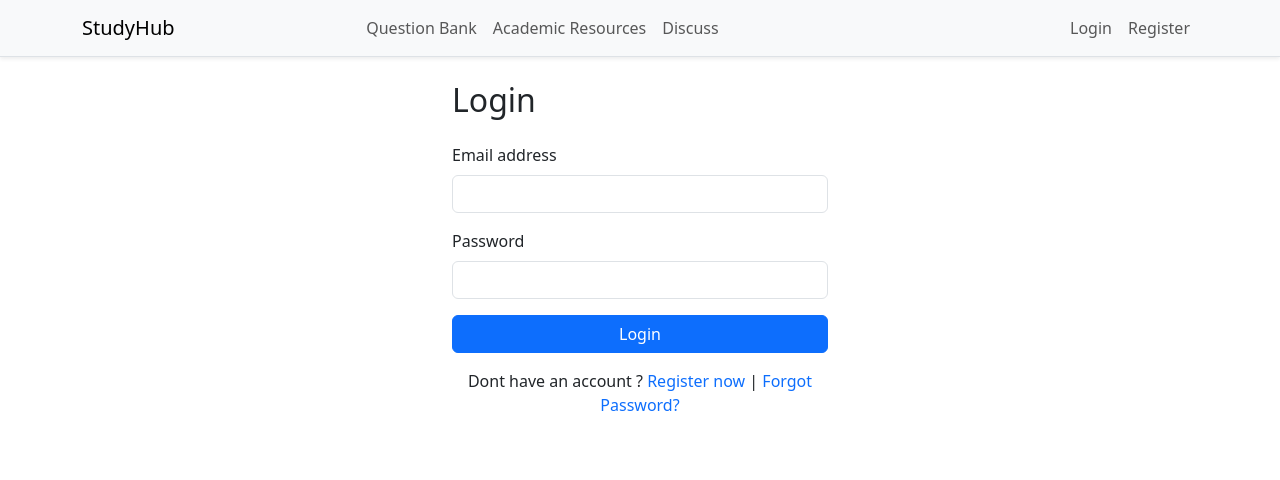
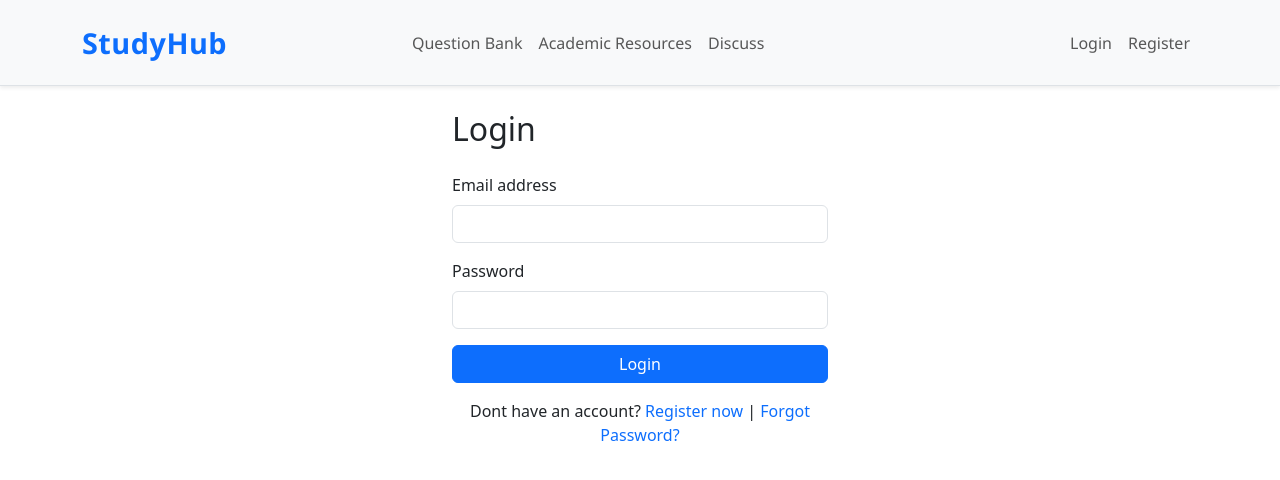
Before and after one commit to sowmiyacodes/studyhubfrontend, a React (Create React App) app: page /login in a window 1280 px wide. Shown: the top 480 px of the page. Built offline with nearby package versions, Linux system fonts and the light colour scheme.

Commit message:
changes made and added the usercontext for the before error

```diff
--- a/src/App.js
+++ b/src/App.js
@@ -1,28 +1,38 @@
+// App.js
 import "bootstrap/dist/css/bootstrap.min.css";
 import "bootstrap/dist/js/bootstrap.bundle.min";
-import { Routes, Route, Outlet } from "react-router-dom";
+import { Routes, Route } from "react-router-dom";
+import Cookies from "js-cookie";
+import { useState } from "react";
+
 import Header from './components/header/header.component.jsx';
 import RegisterForm from './components/auth/register.component.jsx';
 import LoginForm from './components/auth/login.component.jsx';
+import { UserContext } from './components/context/usercontext.component.js';
 
-const Home = () => {
-	return (
-		<div>Home dummy content </div>
-	);
-}
-
+const Home = () => <div className="container mt-5">Home dummy content</div>;
 
 const App = () => {
-   return (
-    <Routes>
-      <Route path="/" element = {<Header />}>
-          <Route index element = {<Home />} />
-          <Route path="register" element = {<RegisterForm />} />
-          <Route path="login" element = {<LoginForm />} />
-      </Route>
-     </Routes>
-   );
+  // initialize user state from cookies
+  const [user, setUser] = useState(() => {
+    const displayName = Cookies.get("display_name");
+    const email = Cookies.get("email");
+    return displayName && email ? { display_name: displayName, email } : null;
+  });
+
+  return (
+    <UserContext.Provider value={{ user, setUser }}>
+      <Routes>
+        <Route path="/" element={<Header />}>
+          <Route index element={<Home />} />
+          <Route path="register" element={<RegisterForm />} />
+          <Route path="login" element={<LoginForm />} />
+          {/* Optional: catch-all redirect */}
+          <Route path="*" element={<Home />} />
+        </Route>
+      </Routes>
+    </UserContext.Provider>
+  );
 };
 
-
 export default App;
--- a/src/components/auth/login.component.jsx
+++ b/src/components/auth/login.component.jsx
@@ -1,9 +1,11 @@
-import React, { useState } from 'react';
+import React, { useState, useContext } from 'react';
 import { Link, useNavigate } from "react-router-dom";
 import Cookies from "js-cookie";
+import { UserContext } from "../context/usercontext.component.js"; // adjust path
 
 const LoginForm = () => {
   const navigate = useNavigate();
+  const { setUser } = useContext(UserContext); // ✅ use context
 
   const [formData, setFormData] = useState({
     email: "",
@@ -20,10 +22,7 @@ const LoginForm = () => {
       ...formData,
       [name]: value
     });
-    setErrors((prev) => ({
-      ...prev,
-      [name]: ''
-    }));
+    setErrors((prev) => ({ ...prev, [name]: '' }));
   };
 
   const validateData = () => {
@@ -55,26 +54,21 @@ const LoginForm = () => {
       if (response.ok) {
         setMessage(data.message || "Login successful!");
 
-        // ✅ store token in localStorage (from backend response)
-        if (response.ok) {
-  setMessage(data.message || "Login successful!");
+        // store display_name and email in cookies
+        if (data.display_name && data.email) {
+          Cookies.set("display_name", data.display_name, { expires: 1 });
+          Cookies.set("email", data.email, { expires: 1 });
 
-  // store token in localStorage (optional)
-  if (data.accessToken) {
-    localStorage.setItem("token", data.accessToken);
-  }
+          // ✅ update Navbar immediately
+          setUser({ display_name: data.display_name, email: data.email });
+        }
 
-  // ✅ store display_name and email in cookies
-  if (data.display_name && data.email) {
-    Cookies.set("display_name", data.display_name, { expires: 1 }); // expires in 1 day
-    Cookies.set("email", data.email, { expires: 1 });
-  }
+        // optional: store token if needed
+        if (data.accessToken) {
+          localStorage.setItem("token", data.accessToken);
+        }
 
-  // redirect after login
-  navigate("/");
-}
-
-        // redirect after login
+        // redirect to Home
         navigate("/");
       } else {
         setMessage(data.message || "Login failed.");
@@ -124,7 +118,7 @@ const LoginForm = () => {
       </form>
 
       <p className="mt-3 text-center">
-        Dont have an account ?{" "}
+        Dont have an account?{" "}
         <Link to="/register" className="text-decoration-none">
           Register now
         </Link>{" "}
--- /dev/null
+++ b/src/components/context/usercontext.component.js
@@ -0,0 +1,3 @@
+import { createContext } from "react";
+
+export const UserContext = createContext(null);
--- a/src/components/header/header.component.css
+++ b/src/components/header/header.component.css
@@ -1,64 +1,114 @@
-/* Navbar base */
+/* ---------------- Navbar Base ---------------- */
 .navbar {
-  font-weight: 500;
-  background: #ffffff !important;
-  padding: 0.8rem 1rem;
-  transition: all 0.3s ease-in-out;
+  padding: 1rem 2rem; /* spacious padding */
+  background-color: #ffffff;
+  border-bottom: 1px solid #dee2e6;
+  box-shadow: 0 3px 8px rgba(0, 0, 0, 0.05);
+  font-family: "Segoe UI", Tahoma, Geneva, Verdana, sans-serif;
 }
 
-/* Brand styling */
+/* ---------------- Brand ---------------- */
 .navbar-brand {
-  font-size: 1.6rem;
   font-weight: 700;
-  color: #0d6efd !important; /* Bootstrap primary */
+  font-size: 1.8rem;
+  color: #0d6efd;
   letter-spacing: 0.5px;
+  margin-right: 2rem;
 }
 
 .navbar-brand:hover {
-  color: #0b5ed7 !important;
+  color: #0b5ed7;
+  text-decoration: none;
 }
 
-/* Center menu links */
-.nav-link {
-  margin: 0 12px;
+/* ---------------- Center Nav Links ---------------- */
+.nav.mx-auto .nav-link {
+  margin: 0 1rem;        /* spacing between links */
+  font-weight: 500;
   font-size: 1rem;
-  color: #333 !important;
-  transition: color 0.2s ease-in-out, transform 0.2s ease-in-out;
+  color: #495057 !important;
+  transition: all 0.2s ease-in-out;
 }
 
-.nav-link:hover {
+.nav.mx-auto .nav-link:hover {
   color: #0d6efd !important;
-  transform: translateY(-2px);
+  text-decoration: underline;
 }
 
-/* Right side login/register */
-.ms-auto .nav-link {
-  padding: 6px 14px;
-  border-radius: 20px;
+/* ---------------- Right-side Buttons ---------------- */
+.nav.ms-auto .nav-link {
   font-weight: 500;
+  color: #ffffff !important;            /* white text */
+  background-color: #0d6efd;            /* primary blue */
+  margin-left: 0.7rem;                  /* spacing between buttons */
+  padding: 0.35rem 1.2rem;              /* larger buttons */
+  border-radius: 0.35rem;               /* rounded corners */
+  border: 1px solid #0d6efd;
+  box-shadow: 0 2px 5px rgba(0,0,0,0.1); /* subtle shadow */
+  transition: all 0.2s ease-in-out;
 }
 
-.ms-auto .nav-link:first-child {
-  border: 1px solid #0d6efd;
-  color: #0d6efd !important;
+.nav.ms-auto .nav-link:hover {
+  background-color: #0b5ed7 !important; /* darker blue on hover */
+  color: #ffffff !important;
+  text-decoration: none;
+  box-shadow: 0 4px 8px rgba(0,0,0,0.15); /* stronger shadow */
 }
 
-.ms-auto .nav-link:first-child:hover {
-  background: #0d6efd;
-  color: #fff !important;
+/* ---------------- User Dropdown Toggle ---------------- */
+.dropdown-toggle {
+  background-color: #0d6efd !important;
+  border: 1px solid #0d6efd !important;
+  border-radius: 0.35rem;
+  padding: 0.35rem 1.2rem;
+  font-weight: 500;
+  color: #ffffff !important;
+  display: flex;
+  align-items: center;
+  gap: 0.5rem;
+  box-shadow: 0 2px 5px rgba(0,0,0,0.1);
+  transition: all 0.2s ease-in-out;
 }
 
-.ms-auto .nav-link:last-child {
-  background: #0d6efd;
-  color: #fff !important;
-  margin-left: 8px;
+.dropdown-toggle:hover {
+  background-color: #0b5ed7 !important;
+  box-shadow: 0 4px 8px rgba(0,0,0,0.15);
 }
 
-.ms-auto .nav-link:last-child:hover {
-  background: #0b5ed7;
+/* ---------------- Dropdown Menu ---------------- */
+.dropdown-menu {
+  min-width: 220px;
+  border-radius: 0.5rem;
+  box-shadow: 0 4px 15px rgba(0, 0, 0, 0.1);
+  padding: 0.5rem 0;
 }
 
-/* Navbar shadow on scroll */
-.navbar.scrolled {
-  box-shadow: 0 2px 8px rgba(0,0,0,0.08);
+.dropdown-item {
+  font-weight: 500;
+  color: #495057;
+  transition: all 0.15s ease-in-out;
 }
+
+.dropdown-item:hover {
+  background-color: #e9ecef;
+  color: #0d6efd;
+}
+
+.dropdown-divider {
+  margin: 0.25rem 0;
+  border-top: 1px solid #dee2e6;
+}
+
+/* ---------------- Responsive Adjustments ---------------- */
+@media (max-width: 992px) {
+  .nav.mx-auto,
+  .nav.ms-auto {
+    margin-top: 0.5rem;
+    text-align: center;
+  }
+
+  .dropdown-toggle {
+    width: 100%;
+    justify-content: center;
+  }
+}
--- a/src/components/header/header.component.jsx
+++ b/src/components/header/header.component.jsx
@@ -1,27 +1,20 @@
+// src/components/header/header.component.jsx
 import { Navbar, Nav, Container, Dropdown } from "react-bootstrap";
 import { Outlet, Link } from "react-router-dom";
-import { Fragment, useState, useEffect } from "react";
+import { Fragment, useContext } from "react";
 import Cookies from "js-cookie";
+import { UserContext } from "../context/usercontext.component"; // adjust path
+import "./header.component.css";
 
 const Header = () => {
-  const [user, setUser] = useState(null);
-
-  // read cookies on mount and whenever login changes
-  useEffect(() => {
-    const displayName = Cookies.get("display_name");
-    const email = Cookies.get("email");
-    if (displayName && email) {
-      setUser({ display_name: displayName, email });
-    } else {
-      setUser(null);
-    }
-  }, []); // optional: add a dependency if you trigger login state change
+  // use global user state from context
+  const { user, setUser } = useContext(UserContext);
 
   const handleLogout = () => {
     Cookies.remove("display_name");
     Cookies.remove("email");
     Cookies.remove("token");
-    setUser(null);
+    setUser(null); // immediately update Navbar
   };
 
   return (
```
